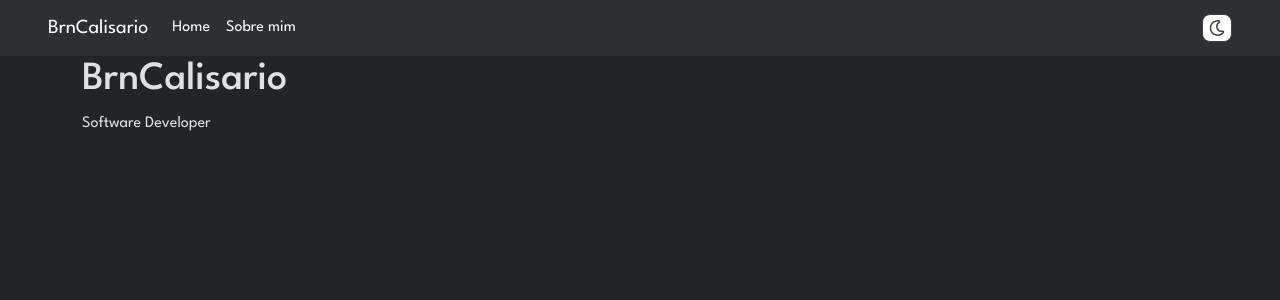
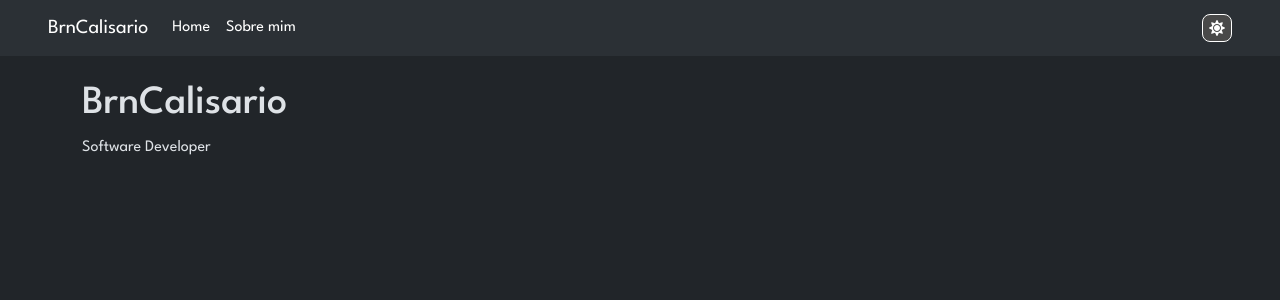
Before and after one commit to BrnCalisario/portfolio, a React (Create React App) app: page / in a window 1280 px wide. Shown: the top 300 px of the page. Built offline with nearby package versions, Linux system fonts and the light colour scheme.

Commit message:
cleaning up

```diff
--- a/public/index.html
+++ b/public/index.html
@@ -24,7 +24,7 @@
       work correctly both with client-side routing and a non-root public URL.
       Learn how to configure a non-root public URL by running `npm run build`.
     -->
-    <title>React App</title>
+		<title>BrnCalisario</title>
 	</head>
 	<body>
 		<noscript>You need to enable JavaScript to run this app.</noscript>
@@ -38,6 +38,5 @@
 
       To begin the development, run `npm start` or `yarn start`.
       To create a production bundle, use `npm run build` or `yarn build`.
-    -->
-  </body>
+    --></body>
 </html>
--- /dev/null
+++ b/src/App.scss
@@ -0,0 +1,3 @@
+#content {
+	margin-top: 1.5rem;
+}
--- a/src/App.tsx
+++ b/src/App.tsx
@@ -1,20 +1,19 @@
 import 'bootstrap/dist/css/bootstrap.min.css';
 import './index.scss';
+import './App.scss';
+
 import { Route, Routes } from 'react-router-dom';
 
 import Header from './components/Header';
 import Home from './pages/Home';
-import { useThemeContext } from './contexts/ThemeContext';
+
 import { Container } from 'react-bootstrap';
 
 function App() {
-
-	const { theme } = useThemeContext();
-
 	return (
-		<div className="App">
+		<div className='App'>
 			<Header />
-			<Container>
+			<Container id='content'>
 				<Routes>
 					<Route path='/' element={<Home />} />
 				</Routes>
--- a/src/providers/ThemeContextProvider.tsx
+++ b/src/providers/ThemeContextProvider.tsx
@@ -1,45 +1,45 @@
-import { useEffect, useState } from "react"
-import ThemeContext from "../contexts/ThemeContext"
-import ThemeData, { Theme } from "../models/ThemeData"
-import ProviderProps from "../models/ProviderProps"
+import { useEffect, useState } from 'react';
+import ThemeContext from '../contexts/ThemeContext';
+import ThemeData, { Theme } from '../models/ThemeData';
+import ProviderProps from '../models/ProviderProps';
 
-const ThemeProvider = ({ children } : ProviderProps) => {
-    const [theme, setTheme] = useState<Theme>('light')
+const ThemeProvider = ({ children }: ProviderProps) => {
+	const [theme, setTheme] = useState<Theme>('dark');
 
-    const isDark = theme === 'dark'
+	const isDark = theme === 'dark';
 
-    useEffect(() => {
-        const prevTheme = sessionStorage.getItem('theme') as Theme
+	useEffect(() => {
+		const prevTheme = sessionStorage.getItem('theme') as Theme;
 
-        if(!prevTheme)
-            return
+		if (!prevTheme) {
+			return;
+		}
 
-        setTheme(prevTheme)
-        document.getElementById('html')?.setAttribute('data-bs-theme', prevTheme)
+		setTheme(prevTheme);
 
-    }, [])
+		document
+			.getElementById('html')
+			?.setAttribute('data-bs-theme', prevTheme);
+	}, []);
 
-    const toggleTheme = () => {
+	const toggleTheme = () => {
+		let tm = isDark ? 'light' : 'dark';
 
-        let tm = isDark ? 'light' : 'dark'
+		sessionStorage.setItem('theme', tm);
+		setTheme(tm as Theme);
 
-        sessionStorage.setItem('theme', tm)
-        setTheme(tm as Theme)
+		document.getElementById('html')?.setAttribute('data-bs-theme', tm);
+	};
 
-        document.getElementById('html')?.setAttribute('data-bs-theme', tm)
-    }
+	const value: ThemeData = {
+		theme,
+		toggleTheme,
+		isDark,
+	};
 
-    const value : ThemeData = {
-        theme,
-        toggleTheme,
-        isDark
-    }
+	return (
+		<ThemeContext.Provider value={value}>{children}</ThemeContext.Provider>
+	);
+};
 
-    return (
-        <ThemeContext.Provider value={value}>
-            { children }
-        </ThemeContext.Provider>
-    )
-}
-
-export default ThemeProvider
+export default ThemeProvider;
```
Also changed, not shown: src/index.scss (+4 -20 lines). Lines whose indentation alone changed are shown as unchanged.
